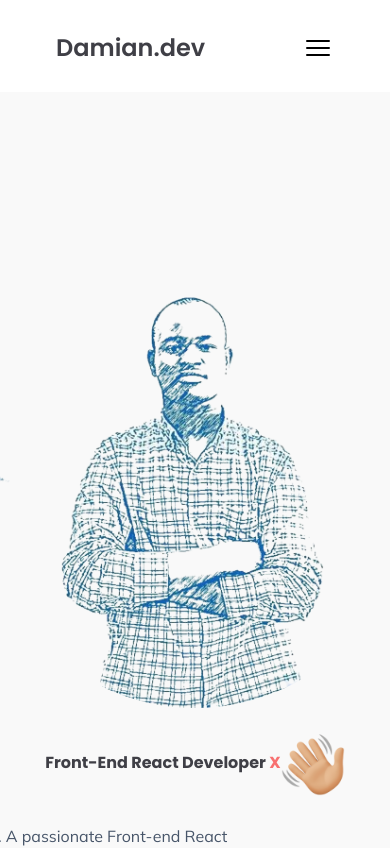
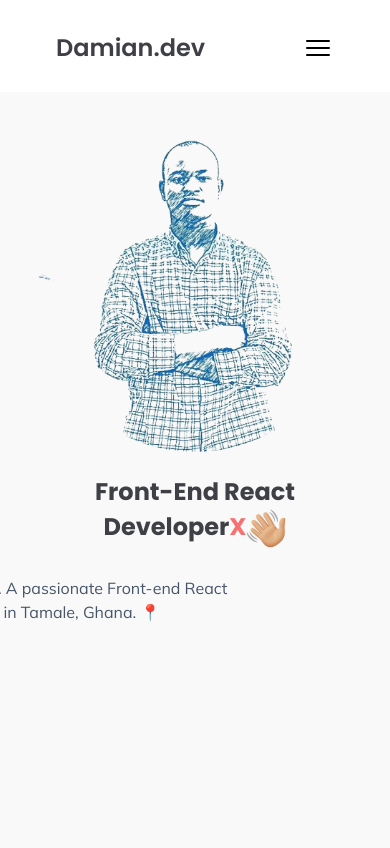
Before and after one commit to Sophianx234/Damian.dev, a React (Vite) app: page /home in a window 390 px wide. Shown: the top 848 px of the page. Built offline with nearby package versions, Linux system fonts and the light colour scheme.

Commit message:
implementing responsive homepage

```diff
--- a/src/ui/Footer.jsx
+++ b/src/ui/Footer.jsx
@@ -2,7 +2,7 @@ import Handles from "./Handles"
 
 function Footer() {
     return (
-        <div className="bg-[#2D2E32] py-24 ">
+        <div className="bg-[#2D2E32] py-24 md:px-10">
             <div className="max-w-6xl mx-auto text-lg md:grid md:grid-cols-2 justify-between items-center ">
 
             <p className="text-white font-semibold italic ">
@@ -12,7 +12,7 @@ function Footer() {
 
                 <Handles type='footer'/>
                 <div className="flex items-center justify-end pt-4 ">
-                    <p className="text-white font-mono antialiased font-normal">
+                    <p className="text-white font-mono antialiased font-normal ">
                         Damian X
                         </p>
                 </div>
--- a/src/ui/Hero.jsx
+++ b/src/ui/Hero.jsx
@@ -7,15 +7,20 @@ function Hero() {
   return (
     <div className="bg-[#F9F9F9] h-dvh  md:px-6 ">
 
-    <div className="md:grid lg:grid-cols-[2fr_1fr] md:grid-cols-[1fr_1fr]  flex-col-reverse flex items-center gap-8 max-w-6xl mx-auto pt-28 relative z-0  ">
+    <div className="md:grid lg:grid-cols-[2fr_1fr] md:grid-cols-[1fr_1fr]  flex-col-reverse flex items-center gap-8 md:max-w-6xl mx-auto md:pt-28 relative z-0
+     ">
+
       <div className="space-y-7">
         <h1 className="md:text-4xl
-        lg:text-7xl antialiased text-zinc-700 sm:text-xl text-center md:text-left  font-bold mt-4 md:w-80 lg:w-full
+        lg:text-7xl antialiased text-zinc-700 sm:text-center  sm:text-3xl text-2xl  text-center md:text-left  font-bold  md:w-80 lg:w-full mt-8
          ">
 
-          Front-End React Developer <span className="text-red-400 sm:text-yellow-300 md:text-blue-200">X</span><img src="./images/waving.png" className="w-[4rem] inline" alt="" />
+          <span>
+             Front-End React <br /> Developer
+              <span className="text-red-400 sm:text-yellow-300 md:text-blue-200">X</span><img src="./images/waving.png" className="md:w-[4rem] w-10 inline" alt="" />
+            </span>
         </h1>
-        <p className=" w-[40rem] lg:text-xl md:text-lg font-[Mulish] text-slate-600 ">
+        <p className=" w-[40rem] lg:text-xl md:text-lg font-[Mulish] text-base items-center sm:text-center text-slate-600 md:pl-1 ">
           Hi, I'm Damian X. A passionate Front-end React <br /> Developer based in
           Tamale, Ghana. 📍
         </p>
@@ -26,7 +31,7 @@ function Hero() {
         <img
           src="./images/damian-bg-7.png"
           alt="could not find image"
-          className="w-96  rounded-full scale-110  md:self-start "
+          className="md:w-96 w-64 rounded-full scale-125 md:scale-110  md:self-start "
           />
       </div>
           </div>
```
